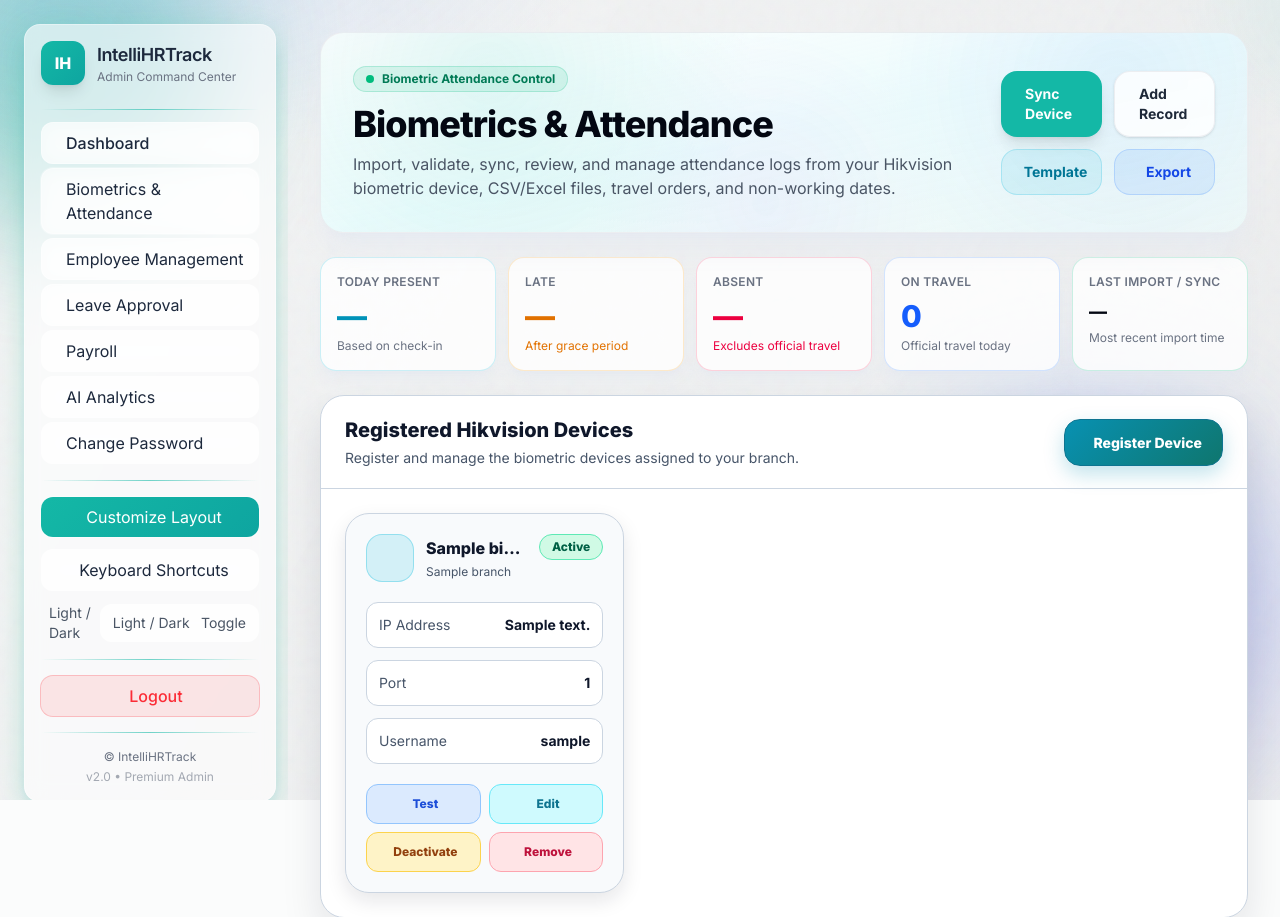
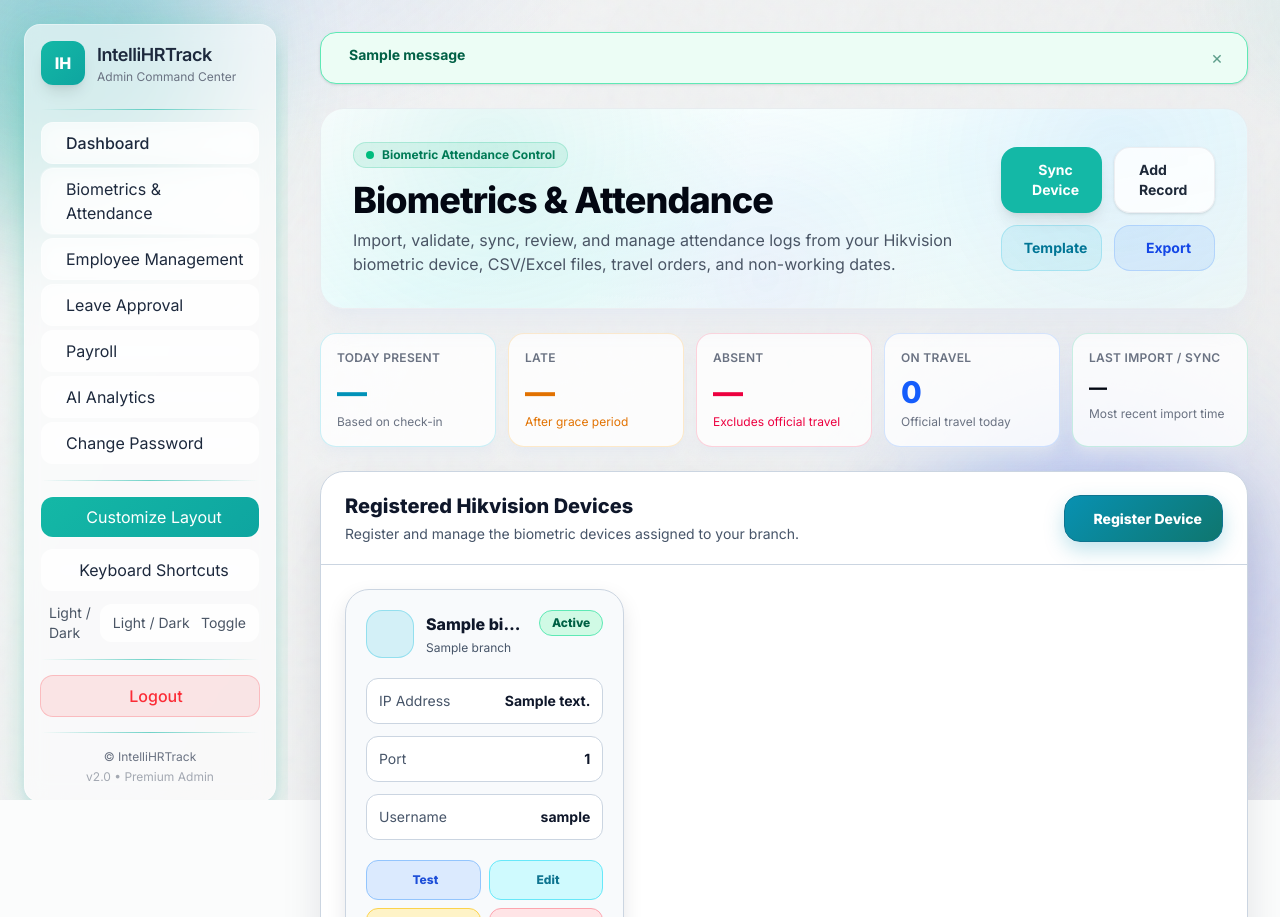
Before and after one commit to renzojacob/IntelliHRTrack_capstone_project_2026, a Django app: page /admin-ui/biometrics/ in a window 1280 px wide. Shown: the top 917 px of the page. Run offline with Django 5.2, Linux system fonts and the light colour scheme; a user stored in the database is signed in; tables that the repository leaves empty hold one stand-in row (values such as "Sample post"); one stand-in notice (Sample message) is shown; data that the repository does not hold is empty; style sheets or scripts are compiled from the project's sources; some libraries are stand-ins or nearby versions.

Commit message:
Show biometric synchronization feedback

```diff
--- a/templates/admin/Biometrics_attendance.html
+++ b/templates/admin/Biometrics_attendance.html
@@ -191,6 +191,52 @@
 {% block content %}
 <div class="space-y-6" data-can-import="{{ can_import|yesno:'1,0' }}">
 
+
+  <!-- DJANGO NOTIFICATIONS -->
+  {% if messages %}
+    <div class="space-y-3" aria-live="polite">
+      {% for message in messages %}
+        <div
+          class="flex items-start justify-between gap-4 rounded-2xl border px-4 py-3 shadow-sm
+          {% if message.tags == 'success' %}
+            border-emerald-300 bg-emerald-50 text-emerald-800
+            dark:border-emerald-700 dark:bg-emerald-950/70 dark:text-emerald-200
+          {% elif message.tags == 'error' %}
+            border-red-300 bg-red-50 text-red-800
+            dark:border-red-700 dark:bg-red-950/70 dark:text-red-200
+          {% elif message.tags == 'warning' %}
+            border-amber-300 bg-amber-50 text-amber-800
+            dark:border-amber-700 dark:bg-amber-950/70 dark:text-amber-200
+          {% else %}
+            border-cyan-300 bg-cyan-50 text-cyan-800
+            dark:border-cyan-700 dark:bg-cyan-950/70 dark:text-cyan-200
+          {% endif %}"
+          role="alert"
+        >
+          <div class="flex min-w-0 items-start gap-3">
+            <iconify-icon
+              icon="{% if message.tags == 'success' %}ph:check-circle-duotone{% elif message.tags == 'error' %}ph:x-circle-duotone{% elif message.tags == 'warning' %}ph:warning-circle-duotone{% else %}ph:info-duotone{% endif %}"
+              class="mt-0.5 shrink-0 text-xl"
+            ></iconify-icon>
+
+            <p class="break-words text-sm font-bold">
+              {{ message }}
+            </p>
+          </div>
+
+          <button
+            type="button"
+            class="notification-close shrink-0 rounded-lg px-2 py-1 text-lg leading-none opacity-60 transition hover:opacity-100"
+            aria-label="Close notification"
+          >
+            &times;
+          </button>
+        </div>
+      {% endfor %}
+    </div>
+  {% endif %}
+
+
   <!-- PAGE HERO -->
   <section class="relative overflow-hidden rounded-3xl border border-gray-200/70 bg-gradient-to-br from-white/95 via-cyan-50/80 to-teal-50/70 p-5 shadow-xl shadow-slate-200/60 dark:border-white/10 dark:bg-gradient-to-br dark:from-slate-900/90 dark:via-slate-900/80 dark:to-cyan-950/70 dark:shadow-2xl sm:p-6 lg:p-8">
     <div class="absolute inset-0 opacity-30 dark:opacity-20"
@@ -217,11 +263,21 @@
       </div>
 
       <div class="grid grid-cols-2 gap-3 sm:grid-cols-4 xl:grid-cols-2">
-        <a href="{% url 'admin_biometrics_sync' %}"
-           class="inline-flex items-center justify-center gap-2 rounded-2xl bg-accent px-4 py-3 text-sm font-bold text-white shadow-lg transition hover:scale-[1.02] hover:shadow-glow">
-          <iconify-icon icon="ph:arrows-clockwise-duotone"></iconify-icon>
-          Sync Device
-        </a>
+                <form
+          method="post"
+          action="{% url 'admin_biometrics_sync' %}"
+          class="contents"
+        >
+          {% csrf_token %}
+
+          <button
+            type="submit"
+            class="inline-flex items-center justify-center gap-2 rounded-2xl bg-accent px-4 py-3 text-sm font-bold text-white shadow-lg transition hover:scale-[1.02] hover:shadow-glow"
+          >
+            <iconify-icon icon="ph:arrows-clockwise-duotone"></iconify-icon>
+            Sync Device
+          </button>
+        </form>
 
         <a href="{% url 'admin_attendance_create' %}"
            class="inline-flex items-center justify-center gap-2 rounded-2xl border border-gray-200/70 bg-white/80 px-4 py-3 text-sm font-bold text-gray-800 shadow-sm transition hover:bg-white hover:shadow-lg dark:border-white/10 dark:bg-white/5 dark:text-white dark:hover:bg-white/10">
@@ -1498,5 +1554,12 @@
       }
     });
   });
+  document.querySelectorAll(".notification-close").forEach((button) => {
+    button.addEventListener("click", () => {
+      button.closest('[role="alert"]')?.remove();
+    });
+  });
+
+
 </script>
 {% endblock %}
```
